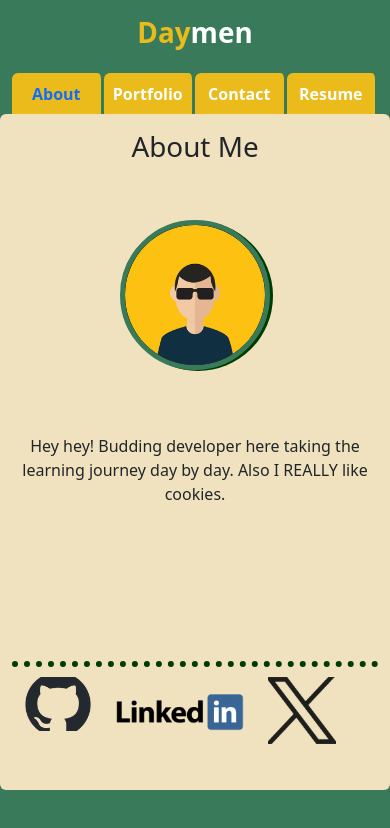
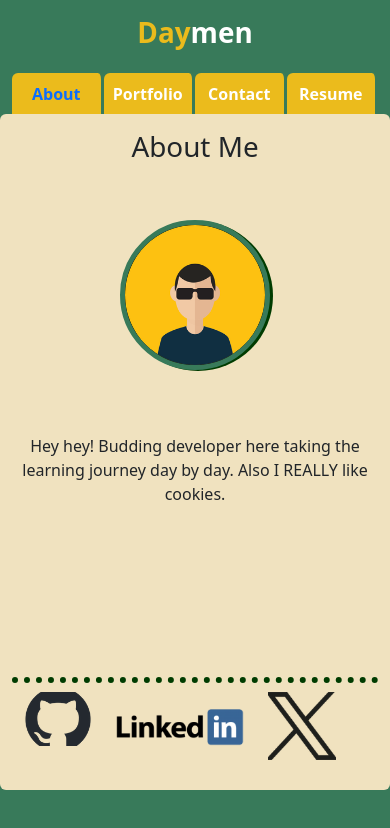
Before and after one commit to DaymenPasick/folio-react, a React (Vite) app: page / in a window 390 px wide. Shown: the top 828 px of the page. Built offline with nearby package versions, Linux system fonts and the light colour scheme.

Commit message:
worked on snappoints for footer again

```diff
--- a/src/components/Footer.jsx
+++ b/src/components/Footer.jsx
@@ -7,8 +7,8 @@ import twitterIcon from '../../public/assets/TwitterIconLink.png'
 export default function Footer(props) {
  return (
     <div className='container fixed-bottom'>
-     <div className='row footBorder mb-5 mb-sm-5 pb-5 pb-sm-5' >
-       <div className='col-3 col-sm-4 text-center mb-sm-5 '>
+     <div className='row footBorder  mb-sm-5 pb-sm-5 mb-lg-5 pb-lg-5'>
+       <div className='col-3 col-sm-4 text-center  mb-sm-5 mb-lg-5 '>
         <a className='' href="https://github.com/DaymenPasick" target="_blank">
             <img className='img-fluid'  src={gitIcon} alt="GitHub Icon" />
         </a>
--- a/src/styles/styles.css
+++ b/src/styles/styles.css
@@ -98,11 +98,9 @@
     padding-top: 2.5%;
     margin-right: auto;
     margin-left: auto;
-    margin-bottom: auto;
+    margin-bottom: 22%;
     padding-bottom: auto;
 }
-
-
 
 
 
```
